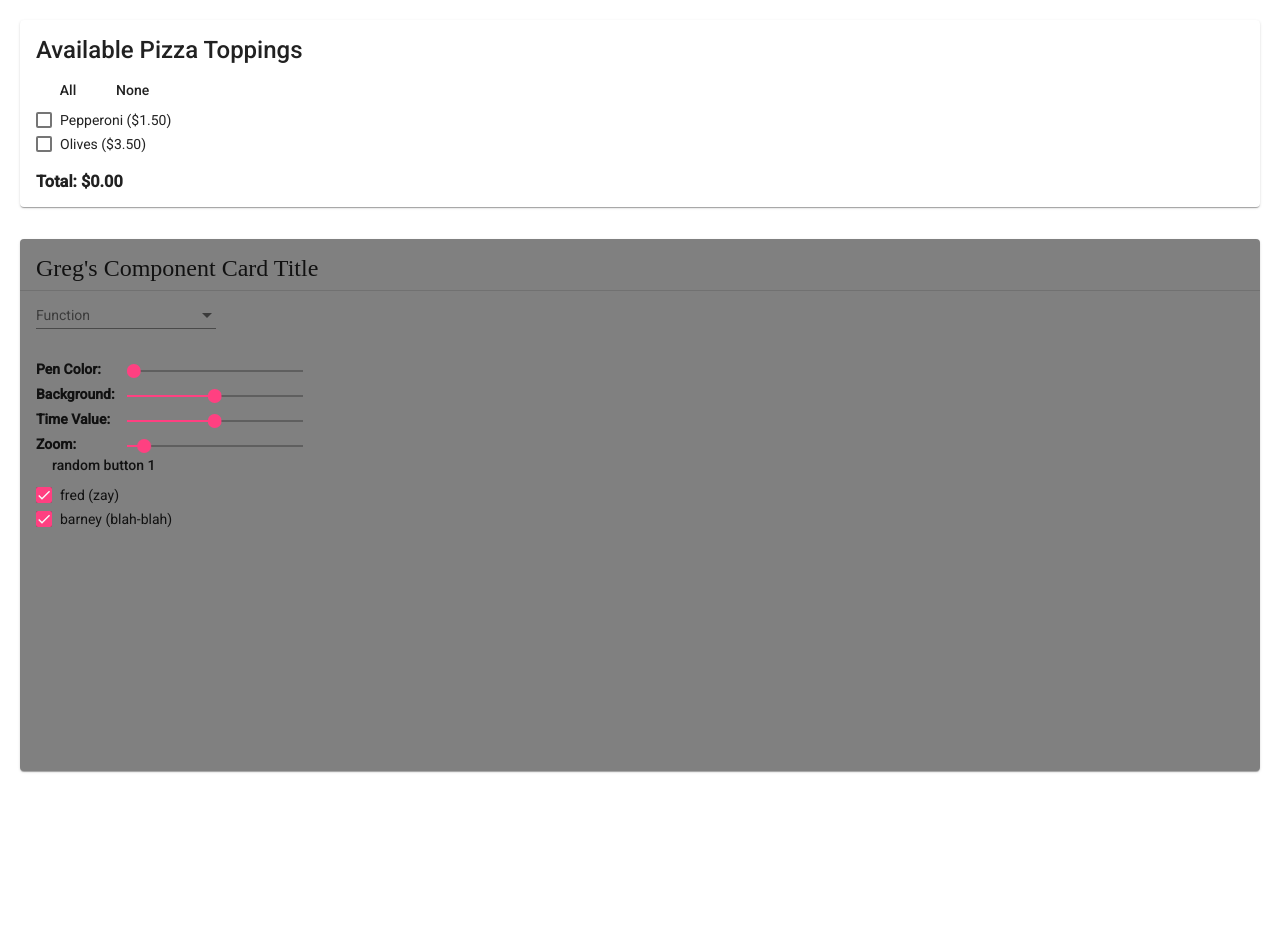
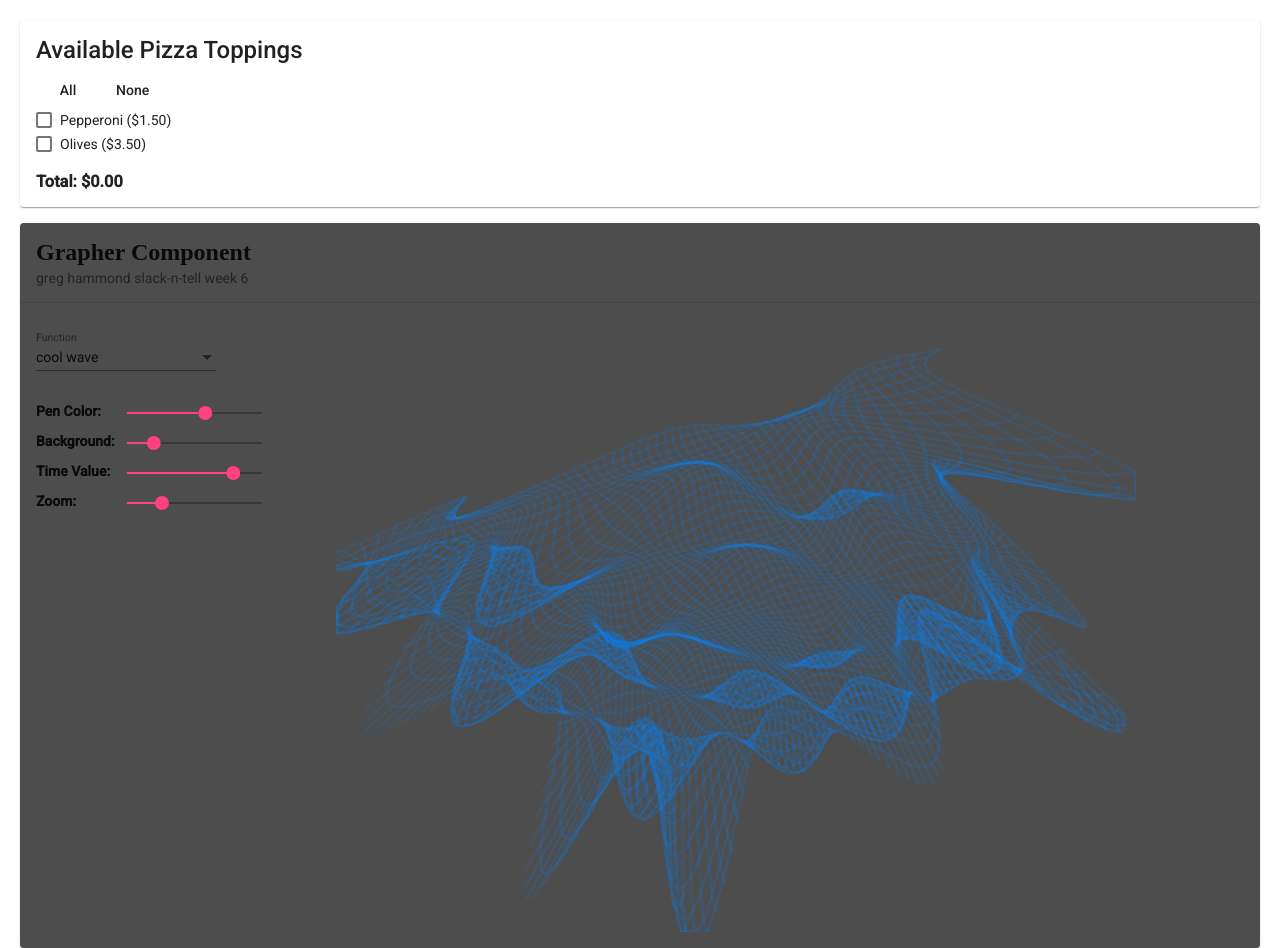
Before and after one commit to 2019-fall-jsf-th/components, an Angular app: page / in a window 1280 px wide. Before the commit the page ends 840 px from the top, so only its background shows below. Built offline with nearby package versions, Linux system fonts and the light colour scheme.

Commit message:
build in canvas graphing code
hardcore 3D perspective calcs - ported from earlier dev project

```diff
--- a/src/app/greg-card/greg-card.component.css
+++ b/src/app/greg-card/greg-card.component.css
@@ -5,16 +5,29 @@
 
 
 mat-card {
-    margin-top: 2em;
-    background-color: hsl(0, 0%, 89%);
-    height: 500px;
+    margin-top: 1em;
 }
 
 mat-card-title {
     font-family: 'special elite';
+    font-weight: 700;
 }
 
+div.controls {
+    float: left;
+    width: 300px;
+    margin-top: 30px;
+}
 
+div.grapharea {
+
+    float: left;
+    width: calc(100% - 350px);
+    max-width: 800px;
+    min-width: 500px;
+    margin-top: 30px;
+    height: 600px;
+}
 
 div.slider {
     display: flex;
@@ -28,7 +41,27 @@ div.slider h4 {
     top: 14px;
 }
 
+div.slider p {
+    width: 15%;
+    position: relative;
+    top: 14px;
+}
+
 mat-slider {
-    width: 70%;
-    height: 25px;
+    width: 55%;
+    height: 30px;
 }
+
+#canvas {
+    width: 100%;
+    height: 100%;
+    display: block;
+}
+
+
+.clearfix::after {
+    content: '';
+    display: table;
+    height: 0;
+    clear: both;
+}
--- a/src/app/greg-card/greg-card.component.html
+++ b/src/app/greg-card/greg-card.component.html
@@ -1,17 +1,26 @@
 
 <mat-card [style.backgroundColor]='slideBKGColor'>
-    <mat-card-title>
-        Greg's Component Card Title
-    </mat-card-title>
+
+
+
+    <mat-card-title>Grapher Component</mat-card-title>
+    <mat-card-subtitle>greg hammond slack-n-tell week 6</mat-card-subtitle>
 
     <mat-divider></mat-divider>
 
-    <mat-card-content>
+    <mat-card-content class='clearfix'>
+
+        <div class='controls'>
 
             <mat-form-field>
                 <mat-label>Function</mat-label>
-            <mat-select>
-                <mat-option *ngFor="let func of funcs" [value]='func.name'>
+                <!-- I got this to work as expected, but not sure I understand
+                    it fully yet... sigh...
+                -->
+                <mat-select [(ngModel)]='selFunc' name='funcs'
+                    (selectionChange)='onFunctionChange($event)'
+                >
+                    <mat-option  [value]='func' *ngFor='let func of funcs'>
                         {{func.name}}
                     </mat-option>
                 </mat-select>
@@ -24,7 +33,7 @@
                     [max] = '360'
                     [min] = '0'
                     [step] = '1'
-                [(ngModel)]='slideHSLColor'
+                    [(ngModel)]='slideHSLHue'
                     (input)='onHSLColorChange($event)'
                 ></mat-slider>
             </div>
@@ -34,7 +43,7 @@
                 <mat-slider
                     class = 'slider-bkg'
                     [max] = '90'
-                [min] = '10'
+                    [min] = '15'
                     [step] = '1'
                     [(ngModel)]='slideBKGLum'
                     (input)='onBKGColorChange($event)'
@@ -59,26 +68,15 @@
                     class = 'slider-zoom'
                     [max] = '100'
                     [min] = '0'
-                [step] = '1'
+                    [step] = '.5'
                     [(ngModel)]='slideZoom'
                     (input)='onZoomChange($event)'
                 ></mat-slider>
             </div>
 
-        <button
-            mat-button
-            (click)='buttonClickHandler()'>
-            random button 1
-        </button>
-
-        <div
-            *ngFor='let el of someArray'
-        >
-            <mat-checkbox
-                [(ngModel)]="el.key"
-            >
-                {{ el.name }} ({{ el.blah }})
-            </mat-checkbox>
+        </div>
+        <div class='grapharea'>
+            <canvas id="canvas" height="500px" width="500px"></canvas>
         </div>
 
     </mat-card-content>
--- a/src/app/greg-card/greg-card.component.ts
+++ b/src/app/greg-card/greg-card.component.ts
@@ -1,6 +1,7 @@
 import { Component, OnInit } from '@angular/core';
 import { MatSliderChange } from '@angular/material/slider';
-
+import { MatSelectChange } from '@angular/material/select';
+import { timeout } from 'q';
 @Component({
   selector: 'app-greg-card',
   templateUrl: './greg-card.component.html',
@@ -10,53 +11,288 @@ export class GregCardComponent implements OnInit {
 
   constructor() { }
 
-  someArray = [
-    {name: 'fred', blah: 'zay', key: 'quai'},
-    {name: 'barney', blah: 'blah-blah', key: 'qui'}
+  funcs = [
+    {
+      name: 'cool wave',
+      fnSurface: (x: number, y: number, t: number): number => {
+        let dist = Math.pow((x * x + y * y), .5);
+        return dist * Math.sin(dist / 2 + 3 * t) * Math.cos(x / 2 + 3 * t) * Math.sin(y / 2);
+      },
+      fnViewer: (t: number): number[] => ([
+        20 * Math.cos(2 * t),
+        20 * Math.sin(2 * t),
+        30 * Math.sin(t)
+      ]),
+      fnTarget: (t: number): number[] => ([
+        0,
+        0,
+        0
+      ])
+    },
+
+    {
+      name: 'basic',
+      fnSurface: (x: number, y: number, t: number): number => {
+        return x + y;
+      },
+      fnViewer: (t: number): number[] => ([
+        5,
+        5,
+        5
+      ]),
+      fnTarget: (t: number): number[] => ([
+        0,
+        0,
+        0
+      ])
+    },
+
+    {
+      name: 'black hole',
+      fnSurface: (x: number, y: number, t: number): number => {
+        return -200 / (1 + Math.sqrt((x * x + y * y) * 15));
+      },
+      fnViewer: (t: number): number[] => ([
+        -10 + 3 * t,
+        -20 + 4 * t,
+        -3 + t
+      ]),
+      fnTarget: (t: number): number[] => ([
+        0,
+        0,
+        -10
+      ])
+    }
+
   ];
 
 
-  funcs = [
-    {name: 'func 1'},
-    {name: 'func 2'},
-    {name: 'func 3'},
-    {name: 'funky!'},
-    {name: 'func 5'}
-  ];
+  selFunc = this.funcs[0];   // init/default
 
-  // slider values
-  slideHSLColor = 15;
-  slideBKGLum = 50;    //  grayscale lightness 0-100%
+
+  // background grayscale color
+  slideBKGLum = 30;
   slideBKGColor = 'hsl(0, 0%, ' + this.slideBKGLum + '%)';
-  slideTime = 3.14159;
-  slideZoom = 10;
-
-  onHSLColorChange(event: MatSliderChange) {
-    this.slideHSLColor = event.value;
-  }
 
   onBKGColorChange(event: MatSliderChange) {
+
+    // this should not be necessary - because slideBKGLum is already
+    // bound to the slider - but without this, the bkg color
+    // only updates after slider mouseup.  This line allows us
+    // to instantaneously/continuously update the bkg color
+    // as the slider is moved.
     this.slideBKGLum = event.value;
+
+    // this, I have to do - because we need to recalc the actual
+    // hsl color (which is a composed string) from the numeric
+    // "L" value which the slider is giving us.
     this.slideBKGColor = 'hsl(0, 0%, ' + this.slideBKGLum + '%)';
-  }
-  onTimeChange(event: MatSliderChange) {
-    this.slideTime = event.value;
-  }
-  onZoomChange(event: MatSliderChange) {
-    this.slideZoom = event.value;
   }
 
 
+  onFunctionChange(event: MatSelectChange) {
+    this.render();
+  }
+
+  // background color slider
+  slideHSLHue = 209;
+  drawColor = 'hsl(' + this.slideHSLHue + ', 100%, 50%)';
+  onHSLColorChange(event: MatSliderChange) {
+    // we'll need +1 - see expl above
+    this.slideHSLHue = event.value;
+    this.drawColor = 'hsl(' + this.slideHSLHue + ', 100%, 50%)';
+    this.render();
+  }
+
+  // slider - time value (0 to 2*pi)
+  slideTime = 4.95;
+  onTimeChange(event: MatSliderChange) {
+    // we'll need +1 - see expl above
+    this.slideTime = event.value;
+    this.render();
+  }
+
+  // slider - zoom factor
+  slideZoom = 26;
+  // map 0-100 zoom slider scale --> 10E-01 to 10E+02
+  zoomValue = (10 ** (this.slideZoom / 33 - 1));
+  onZoomChange(event: MatSliderChange) {
+    // we'll need +1 - see expl above
+    this.slideZoom = event.value;
+    this.zoomValue = (10 ** (this.slideZoom / 33 - 1));
+    this.render();
+  }
 
 
+  ngOnInit() {
+    this.render();  // do an initial render
+  }
+
+  /**
+   *   render the graph given the current function, color, zoom, and time values
+   */
+  render() {
 
 
+    /**
+     *    3D perspective calculator
+     *    given viewer point pv[x,y,z]
+     *    and   target point pt[x,y,z],
+     *    calculate where a given point in space
+     *    should be rendered on the screen.
+     *    hard-won formulae... vector math + algebra
+     */
+    let perspective = ( () => {
 
-  buttonClickHandler() {
-    console.log('greg click event works');
-  }
+      var
+        pv: number[] = [3, 4, 5],
+        pt: number[] = [0, 0, 0],
+        limTAN: number = .364,   // empirical/(bogus?)  ratio of pic plane half-width to v-t dist
+        a, b, c, D, R,
 
-  ngOnInit() {
-  }
+        updateVars = () => {
+          a = pv[0] - pt[0];   // x diff
+          b = pv[1] - pt[1];   // y diff
+          c = pv[2] - pt[2];   // z diff
+          D = Math.sqrt(a * a + b * b);   // dist in x-y plane
+          R = Math.sqrt(D * D + c * c);   // dist in 3-D space
+        };
 
-}
+      updateVars();
+
+      return {
+
+        getXYPageCoords: (point: number[], zoom: number): number[] => {  // return [x,y] page coords for given point
+
+          let i = pv[0] - point[0],
+            j = pv[1] - point[1],
+            k = pv[2] - point[2],
+            fctr = R / D / (a * i + b * j + c * k),
+
+            // xpg = fctr * R * (i*b - j*a);
+            // divide actual xpg by xpg(max) = .364*R - so we return a relative value
+            // ranging from -1 to +1 (and anything outside of that should not be plotted)
+            xpg = zoom * fctr * (i * b - j * a) / limTAN,
+
+            // ypg = fctr * (c*a*i + c*b*j - k*D*D);
+            // .8 is fudge.  means canvas height is 80% of width.
+            ypg = zoom * .8 * fctr * (c * a * i + c * b * j - k * D * D) / R / limTAN;
+
+          return [xpg, ypg];
+        },
+
+        setViewer: (point: number[]) => {
+          pv = point;
+          updateVars();
+        },
+
+        setTarget: (point: number[]) => {
+          pt = point;
+          updateVars();
+        }
+      }
+
+    })(); // perspective
+
+
+    /**
+     *    canvas helper
+     *
+     */
+    var canvas = (() => {
+
+      let
+        canvElem: HTMLCanvasElement = document.querySelector('canvas'),
+        ctx = canvElem.getContext('2d'),
+        width = canvElem.width,
+        height = canvElem.height,
+        begLine = false,
+        canvx = 0,
+        canvy = 0;
+
+        ctx.lineWidth = 0.3;  // empirical
+
+      return {
+
+        init: (color: string) => {
+          ctx.clearRect(0, 0, width, height);  // clear the previous drawing
+          ctx.strokeStyle = color;
+        },
+
+        startLine: () => {
+          begLine = true;
+        },
+
+        endLine: () => {
+          ctx.stroke();
+        },
+
+        addPoint: (pgCoords: number[]) => {
+
+          canvx = Math.floor(width * (pgCoords[0] + 1) / 2);
+          canvy = Math.floor(height * (1 - pgCoords[1]) / 2);
+
+          if (canvx < 0 || canvx > width || canvy < 0 || canvy > height) {
+            return;   // bail - off screen.
+          }
+
+          if (begLine) {
+            ctx.beginPath();
+            ctx.moveTo(canvx, canvy);
+            begLine = false;
+          } else {
+            ctx.lineTo(canvx, canvy);
+          }
+
+        }
+      }
+
+    })();  // canvas
+
+
+    let
+      time = this.slideTime,
+      color = this.drawColor,
+      surface = this.selFunc.fnSurface,
+      POVfunc = this.selFunc.fnViewer,
+      TGTfunc = this.selFunc.fnTarget,
+      zoom = this.zoomValue,
+
+      render = {
+        xmin: -15, xmax: 15,
+        ymin: -15, ymax: 15,
+        majStep: .4, minStep: .08
+      };
+
+    // viewer and target locations can be parametric in (t) - evaluate
+    // their locations and stuff into the perspective engine
+    perspective.setViewer(POVfunc(time));
+    perspective.setTarget(TGTfunc(time));
+
+    // clear canvas and set pen color
+    canvas.init(color);
+
+    var addPoint = function (point: number[]) {
+      let pageXY: number[] = perspective.getXYPageCoords(point, zoom);
+      canvas.addPoint(pageXY);
+    }
+
+    for (let x: number = render.xmin; x <= render.xmax; x += render.majStep) {
+      canvas.startLine();
+      for (let y = render.ymin; y <= render.ymax; y += render.minStep) {
+        addPoint([x, y, surface(x, y, time)]);
+      }
+      canvas.endLine();
+    }
+
+    for (let y: number = render.ymin; y <= render.ymax; y += render.majStep) {
+      canvas.startLine();
+      for (let x: number = render.xmin; x <= render.xmax; x += render.minStep) {
+        addPoint([x, y, surface(x, y, time)]);
+      }
+      canvas.endLine();
+    }
+
+  } // render
+
+} // end GregCardComponent
```
Lines whose indentation alone changed are shown as unchanged.
